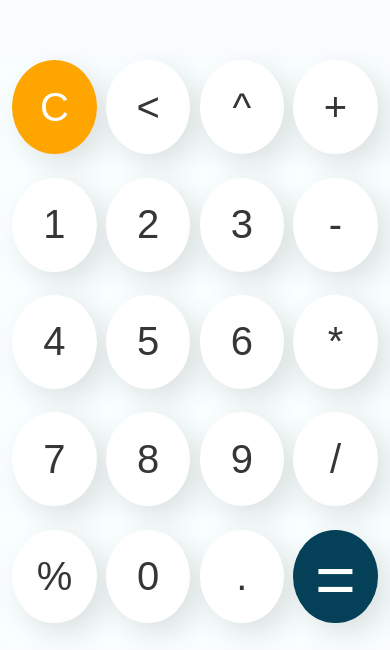
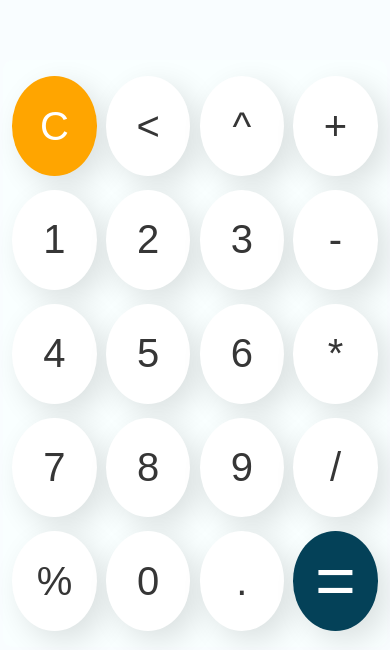
Before and after one commit to Abhishekkumar2021/calculator, a plain HTML site: page index.html in a window 390 px wide. Shown: the part 194-844 px from the top of the page. Drawn offline with Linux system fonts and the light colour scheme.

Commit message:
Added the styles

```diff
--- a/style.css
+++ b/style.css
@@ -31,6 +31,7 @@
 	display: flex;
 	flex-wrap: wrap;
 	justify-content: space-evenly;
+	align-content:center;
 }
 button {
 	background: rgb(249, 255, 255);
@@ -42,7 +43,7 @@ button {
 	width: 22%;
 	box-shadow: 10px 20px 45px rgba(0, 0, 0, 0.123);
 	height: 17%;
-
+	margin:10px 0;
 	color: rgb(54, 54, 54);
 }
 button:hover {
@@ -64,11 +65,12 @@ button:active {
 @media only screen and (max-width: 500px) {
 	button {
 		border-radius: 50%;
-		height: 16%;
+		height: 17%;
 		width: 22%;
 		background: white;
 		box-shadow: 10px 10px 30px rgba(0, 0, 0, 0.123);
 		border: none;
+		margin:7px 0;
 	}
 	button:hover {
 		background: rgb(227, 230, 230);
@@ -78,4 +80,7 @@ button:active {
 		box-shadow: 0 0 0 rgba(0, 0, 0, 0.123);
 		transition: 0.1s ease all;
 	}
+	.screen{
+		font-size:24px;
+	}
 }
```
